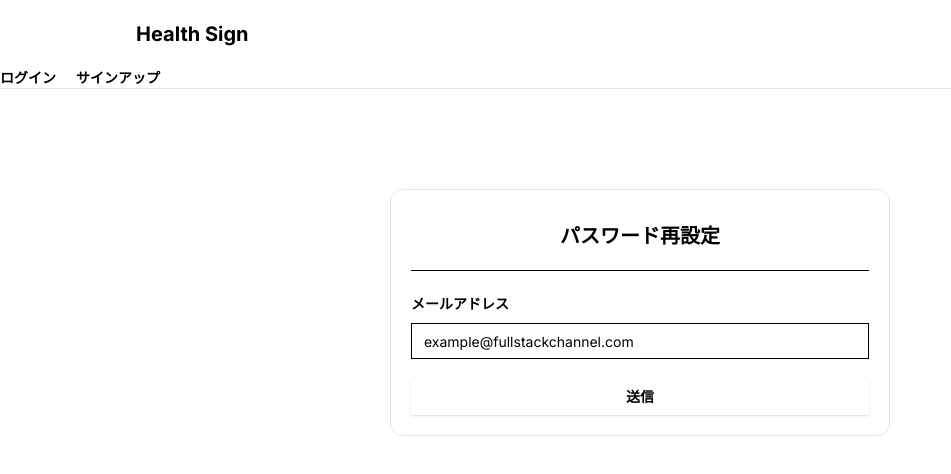
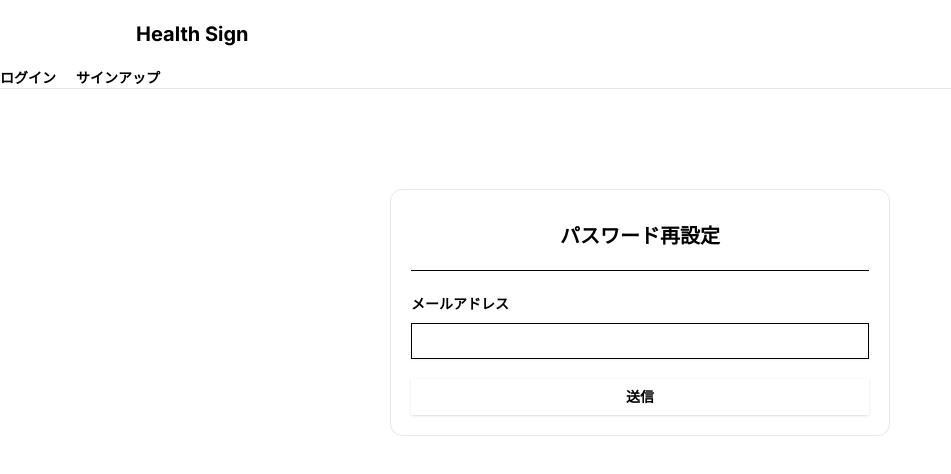
Before and after one commit to igara4/health-sign, a Next.js app: page /auth/reset-password in a window 1280 px wide. Shown: the top 474 px of the page, without its empty margins (0-951 px from the left). Built offline with nearby package versions, Linux system fonts and the light colour scheme; no server answers.

Commit message:
パスワードリセット後のページ遷移とプレースフォルダの表示を修正

```diff
--- a/components/auth/ResetPassword.tsx
+++ b/components/auth/ResetPassword.tsx
@@ -41,7 +41,7 @@ const ResetPassword = () => {
             }
 
             toast.success("パスワード再設定用のメールを送信しました")
-            router.push("/reset-password/success")
+            router.push("/auth/reset-password/success")
             router.refresh()
             }catch(error){
                 console.error(error)
@@ -66,7 +66,7 @@ const ResetPassword = () => {
                             <FormLabel className="font-bold">メールアドレス</FormLabel>
                             <FormControl>
                                 <Input
-                                    placeholder="example@fullstackchannel.com"
+                                    placeholder=""
                                     {...field}
                                     disabled={isPending}
                                 />
```
